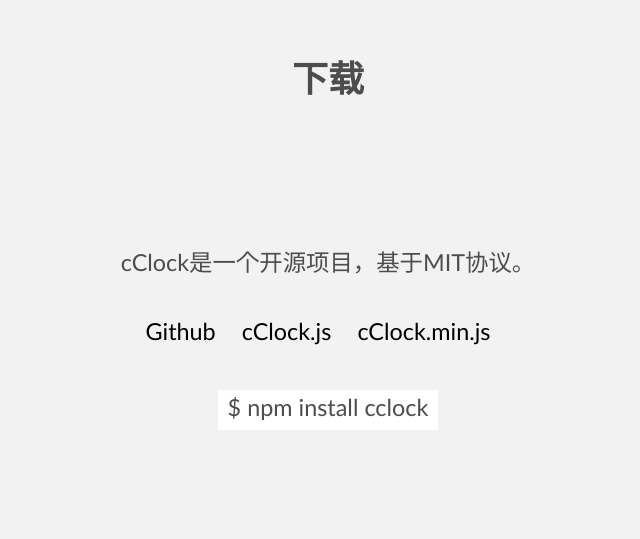
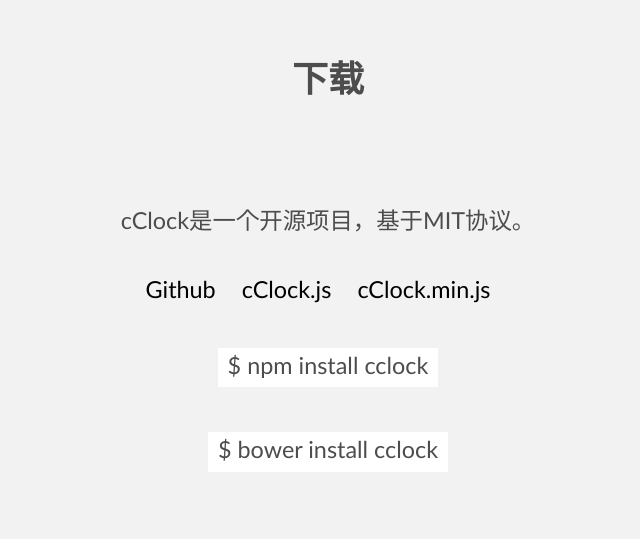
Before and after one commit to pciapcib/cClock, a website: page demo/index.html in a window 1280 px wide. Shown: the part 2483-3022 px from the top of the page, without its empty margins (312-952 px from the left). Drawn offline with Linux system fonts and the light colour scheme.

Commit message:
ready for bower

```diff
--- a/cClock.js
+++ b/cClock.js
@@ -1,5 +1,5 @@
 /*!
- * cClock.js 1.2.0
+ * cClock.js 1.2.1
  *
  * https://github.com/pciapcib/cClock
  *
--- a/demo/index.html
+++ b/demo/index.html
@@ -69,6 +69,7 @@
                     <a href="https://raw.githubusercontent.com/pciapcib/cClock/master/cClock.min.js" target="_blank">cClock.min.js</a>
                 </p>
                 <p class="code">$ npm install cclock</p>
+                <p class="code">$ bower install cclock</p>
             </div>
         </div>
         <a href="https://github.com/pciapcib/" target="_blank" class="github" title="Github"> <i class="iconfont icon-github"></i>
--- a/package.json
+++ b/package.json
@@ -1,6 +1,6 @@
 {
   "name": "cclock",
-  "version": "1.2.0",
+  "version": "1.2.1",
   "description": "A flat and dynamic clock by Canvas",
   "main": "cClock.js",
   "scripts": {
@@ -14,9 +14,9 @@
     "canvas",
     "clock",
     "animation",
-    "effect",
+    "effect"
   ],
-  "author": "pciapcib",
+  "author": "pciapcib <pciapcib@163.com>",
   "license": "MIT",
   "bugs": {
     "url": "https://github.com/pciapcib/cClock/issues"
```
Also changed, not shown: bower.json (added, +24 -0 lines), README.md, 1 other file.
